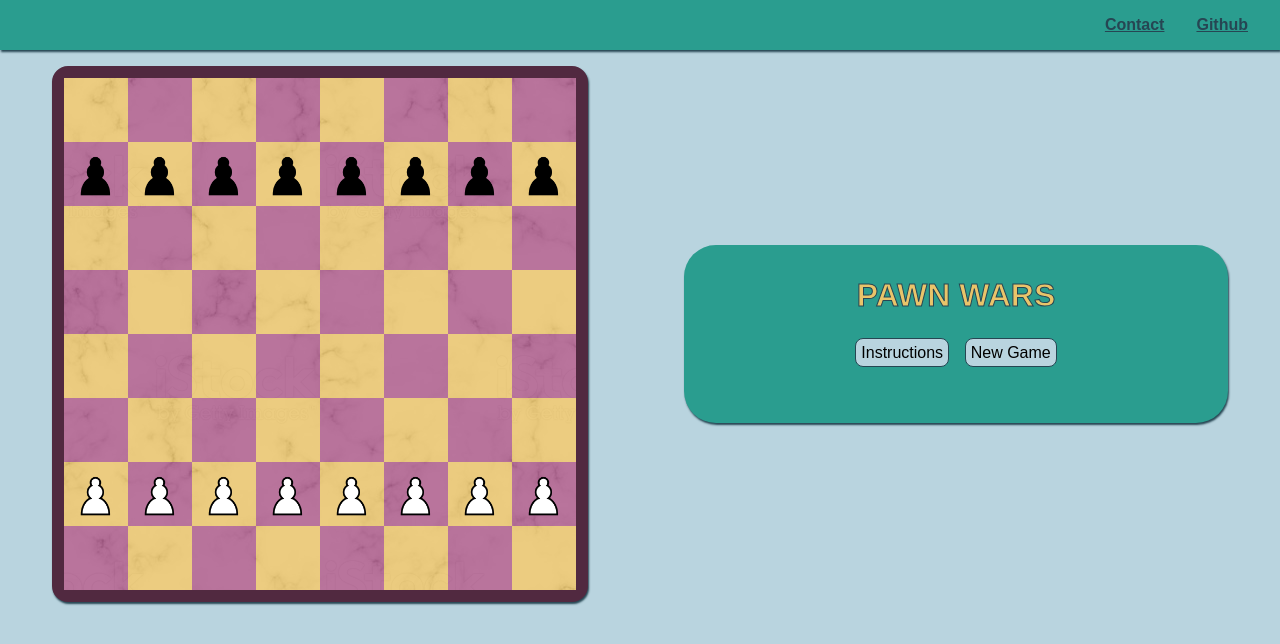
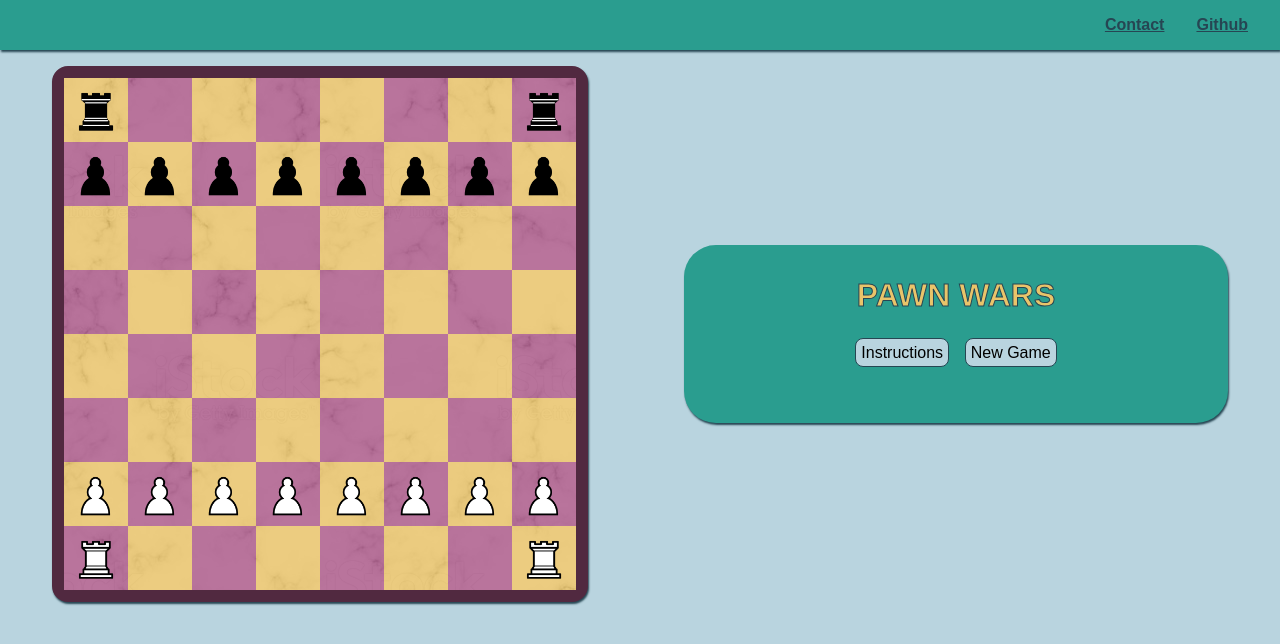
Before and after one commit to cooljasonmelton/pawn-wars, a React (Create React App) app: page / in a window 1280 px wide. Shown: the top 644 px of the page. Built offline with nearby package versions, Linux system fonts and the light colour scheme.

Commit message:
saving progress on rooks

```diff
--- a/src/board/Board.js
+++ b/src/board/Board.js
@@ -8,7 +8,7 @@ import './Board.css';
 
 // components
 import Pawn from '../pieces/pawn/Pawn'
-
+import Rook from '../pieces/rook/Rook'
 const Board = props => {
     const {
         whTurn,
@@ -61,13 +61,13 @@ const Board = props => {
                 )
             }
 
-            if ((sq === 'wr') || (sq === 'wr')) {
+            if ((sq === 'wr') || (sq === 'br')) {
                 const sqNum = counter
                 return (
                     <div key={sqNum}
-                        onClick={()=>selectPiece(() => sqNum, sq === "wp" ? "wp" : "bp")}
+                        onClick={()=>selectPiece(() => sqNum, sq === "wr" ? "wr" : "br")}
                         className={sqColor(sqNum) + ' cfb'}>
-                        <Pawn color={sq === "wp" ? "wh" : "bl"}/>
+                        <Rook color={sq === "wr" ? "wh" : "bl"}/>
                     </div>
                 )
             }
@@ -104,11 +104,14 @@ const Board = props => {
         const updateBoard = [...boardArr]
         return updateBoard.map(r=> r.map(sq => {
             if (sq === "av") return null
+            if (sq === "rv") return null
             if (sq === "ep") return null
             if (sq && sq.substring(2,4) === "av") return sq.substring(0,2)
             return sq
         }))
     }
+
+
 
     const selectPiece = (num, piece) => {
         // return if game is won
@@ -119,6 +122,9 @@ const Board = props => {
         const updateBoard = [...clearAv(board)]
         const rank = Math.floor(num() / 8);
         const file = num() % 8;
+
+        // if piece is a rook
+        if ((piece === "wr") || (piece === "br")) return selectRook(num, piece, updateBoard, rank, file)
 
         if (whTurn) {
             // wh pawn moves two space
@@ -146,6 +152,26 @@ const Board = props => {
             if (num() + 1 === enPassantAv) updateBoard[rank + 1][file + 1] = "ep"
         }
         setBoard(updateBoard)
+    }
+
+    const selectRook = (num, piece, updateBoard, rank, file) => {
+        console.log(num, piece, updateBoard, rank, file)
+        let fr = true
+        let br = true
+        let lf = true
+        let rf = true
+        for (let i=1; i < 7; i++){
+            if (fr && !updateBoard[rank + i][file]) updateBoard[rank + i][file] = 'rv'
+            else fr = false
+            if (br && !updateBoard[rank - i][file]) updateBoard[rank - i][file] = 'rv'
+            else br = false
+            if (lf && !updateBoard[rank][file + i]) updateBoard[rank][file + i] = 'rv'
+            else lf = false
+            if (rf && !updateBoard[rank][file - i]) updateBoard[rank][file - i] = 'rv'
+            else rf = false
+        }
+
+
     }
 
     const movePiece = (num) => {
--- a/src/gameplay/GameArrays.js
+++ b/src/gameplay/GameArrays.js
@@ -1,14 +1,14 @@
 // this file will export an AoA for Board.js to render
 
 export const basicBoard = [
-    [null, null, null, null, null, null, null, null],
+    ["br", null, null, null, null, null, null, "br"],
     ["bp", "bp", "bp", "bp", "bp", "bp", "bp", "bp"],
     [null, null, null, null, null, null, null, null],
     [null, null, null, null, null, null, null, null],
     [null, null, null, null, null, null, null, null],
     [null, null, null, null, null, null, null, null],
     ["wp", "wp", "wp", "wp", "wp", "wp", "wp", "wp"],
-    [null, null, null, null, null, null, null, null]
+    ["wr", null, null, null, null, null, null, "wr"]
 ]
 
 export const fullBoard = [
--- a/src/pieces/rook/Rook.js
+++ b/src/pieces/rook/Rook.js
@@ -12,10 +12,10 @@ const Rook = props => {
   return (
     <>
       {color === 'av' ?
-        <img className="piece" src={avpawn} alt="capture pawn"/>
+        <img className="piece" src={avpawn} alt="capture rook"/>
           : color === 'wh' ?
-            <img className="piece" src={wpawn} alt="white pawn"/>
-              : <img className="piece" src={bpawn} alt="black pawn"/>}
+            <img className="piece" src={wrook} alt="white rook"/>
+              : <img className="piece" src={brook} alt="black rook"/>}
     </>
   );
 }
```
Also changed, not shown: src/gameplay/GamePlay.js (line endings or trailing spaces).
